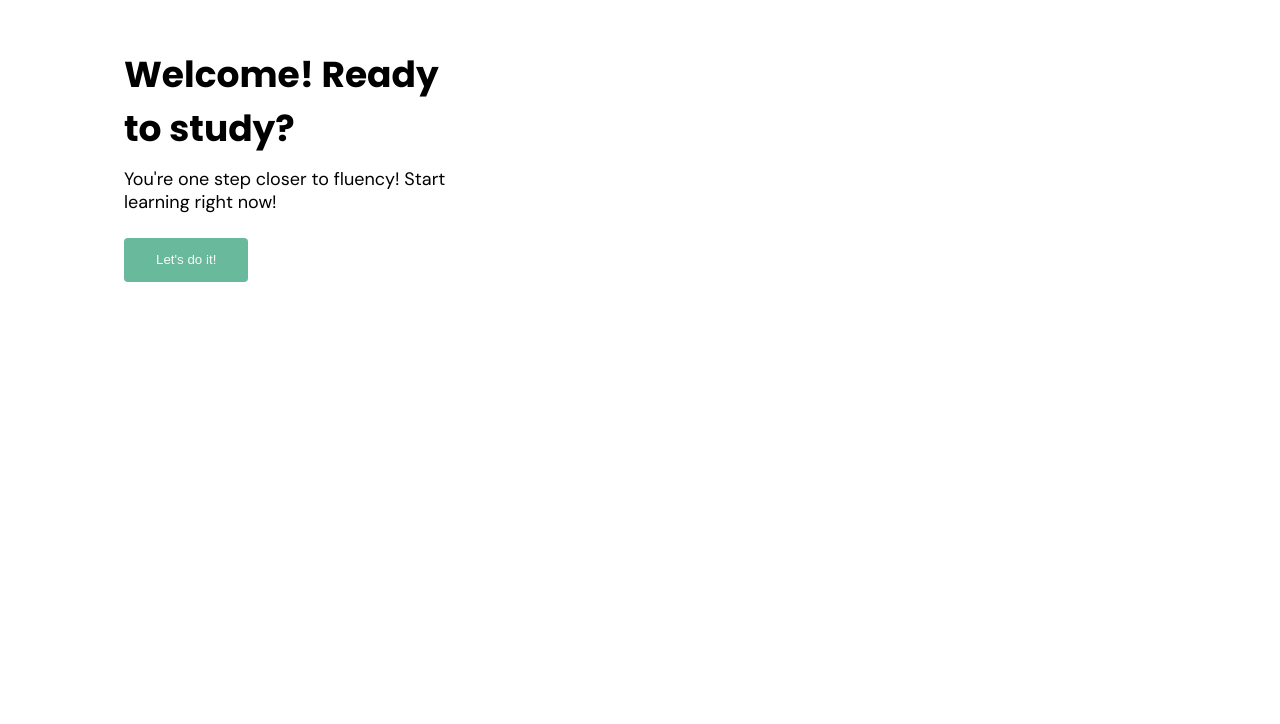
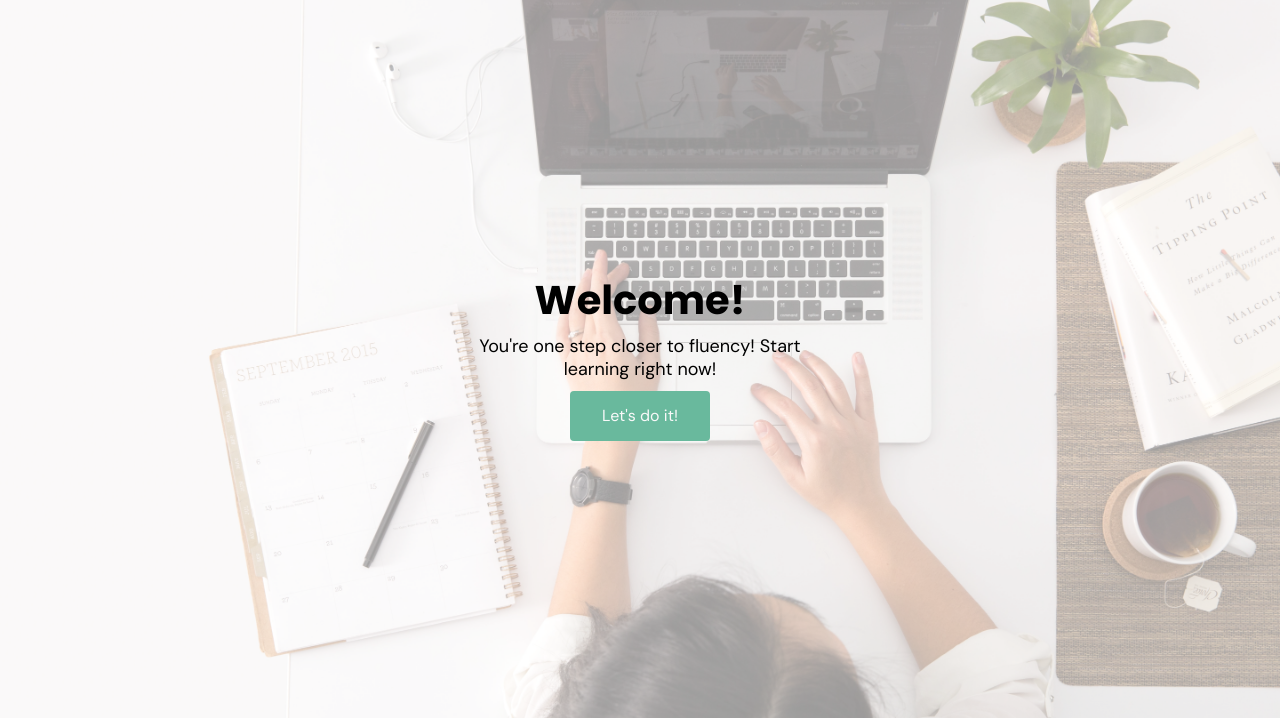
Before and after one commit to amaendoas/english-exercises, a plain HTML site: page index.html in a window 1280 px wide. Shown: the part 76-800 px from the top of the page. Drawn offline with Linux system fonts and the light colour scheme.

Commit message:
Finalização da Tela home

```diff
--- a/index.html
+++ b/index.html
@@ -20,10 +20,13 @@
         </ul>
     </nav>
     <main>
+      <div class="welcome">
+      <img src="img/learning.jpg" class="start" alt="">
       <div class="title">
-        <h1>Welcome! Ready to study?</h1>
+        <h1>Welcome!</h1>
         <p>You're one step closer to fluency! Start learning right now!</p>
-        <button><a href="">Let's do it!</a></button>
+        <a href="">Let's do it!</a>
+      </div>
       </div>
     </main>
   </div>
--- a/style.css
+++ b/style.css
@@ -30,7 +30,6 @@ button {
 }
 
 .page {
-  max-width: 140rem;
   margin: 0 auto;
   font-family: 'DM Sans', sans-serif;
 }
@@ -81,16 +80,36 @@ nav ul li a:hover::after {
   width: 100%;
 }
 
-main {
-  padding: 5rem 12.4rem;
+img.start {
+  width: 100%;
+  height: 90vh;
+  object-fit: cover;
+  opacity: 40%;
+}
+
+.welcome {
+  position: relative;
+  display: flex;
+  justify-content: center;
+  align-items: center;
+}
+
+.title {
+  height: fit-content;
+  display: flex;
+  flex-direction: column;
+  text-align: center;
+  align-items: center;
+  position: absolute;
+  gap: 1rem;
 }
 
 .title h1 {
   font-family: 'Poppins', sans-serif;
   width: 35.7rem;
   font-weight: 700;
-  font-size: 3.6rem;
-  line-height: 5.4rem;
+  font-size: 4rem;
+  line-height: 5rem;
 }
 
 .title p {
@@ -98,15 +117,18 @@ main {
   font-weight: 400;
   font-size: 1.8rem;
   line-height: 2.3rem;
-  margin: 1.2rem 0 2.4rem 0;
 }
 
-.title button {
+.title a {
   padding: 1.4rem 3.2rem 1.5rem;
+  width: fit-content;
+  font-size: 1.6rem;
+  color: var(--background-1);
   background-color: var(--primary-color);
   border-radius: 4px;
+  transition: 0.3s;
 }
 
-.title button a {
-  color: var(--background-1);
+.title a:hover {
+  background-color: #5ca58b;
 }
```
Also changed, not shown: img/learning.jpg (added), script.js (added), 1 other file.
